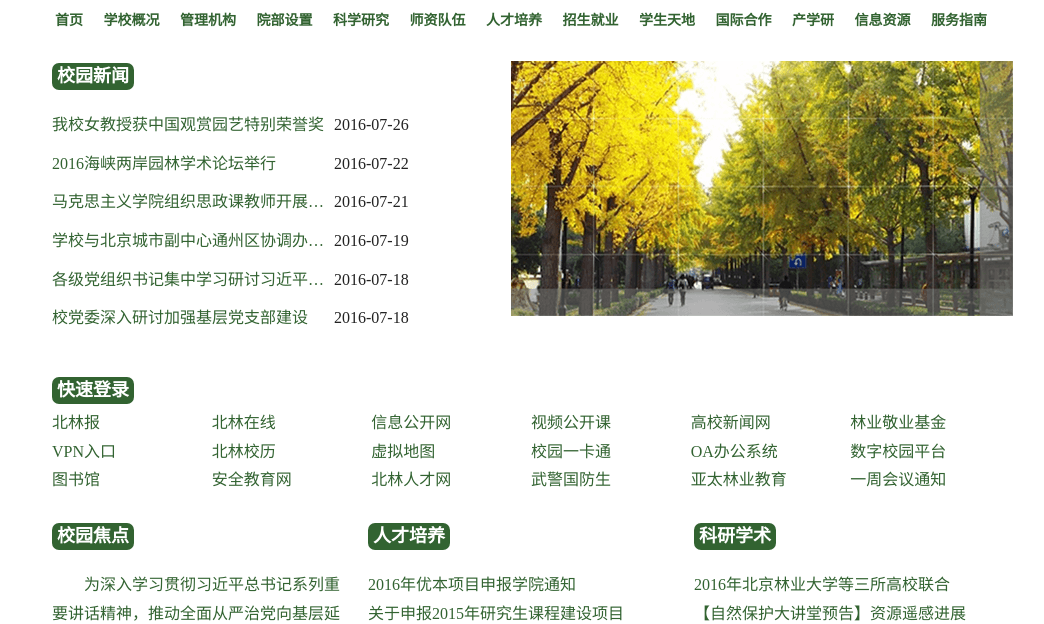
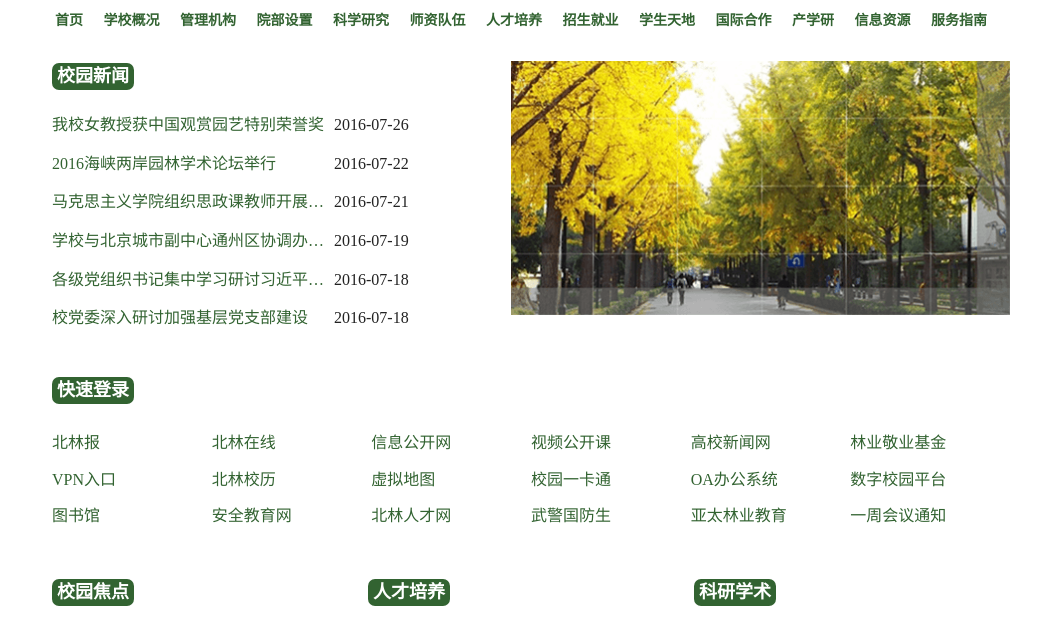
Before and after one commit to mingttong/ResponsiveBjfu2.0, a website: page src/index.html in a window 1280 px wide. Shown: the part 115-739 px from the top of the page, without its empty margins (119-1163 px from the left). Drawn offline with Linux system fonts and the light colour scheme.

Commit message:
横幅完成

```diff
--- a/src/css/main.css
+++ b/src/css/main.css
@@ -102,6 +102,10 @@ li {
 /*=============
   自定义页面样式
   =============*/
+
+* {
+    box-sizing: border-box;
+}
 
 body {
     font-family: "Microsoft YaHei" !important;
@@ -341,6 +345,10 @@ header .main ul li a:hover, a:active {
     padding-top: 0.16rem;
 }
 
+.content-top .right img {
+    width: 100%;
+}
+
 /*@media only screen and (max-width: 62.5em) {*/
     /*.content-top .left {*/
         /*width: 100%;*/
@@ -457,12 +465,20 @@ header .main ul li a:hover, a:active {
     float: left;
     width: 100%;
     box-sizing: border-box;
-    padding-left: 0.2rem;
+    padding-left: 20px;
 }
 
 .ksdl ul {
     float: left;
     width: 100%;
+}
+
+.ksdl ul:first-child {
+    -webkit-margin-before: 1em;
+}
+
+.ksdl ul:last-child {
+    -webkit-margin-after: 1em;
 }
 
 .ksdl li {
@@ -474,6 +490,8 @@ header .main ul li a:hover, a:active {
 .ksdl li a {
     display: inline-block;
     /*line-height: 1.5em;*/
+    padding: 0.25em 0px;
+    padding-right: 5px;
 }
 
 /*中部及下部*/
```
